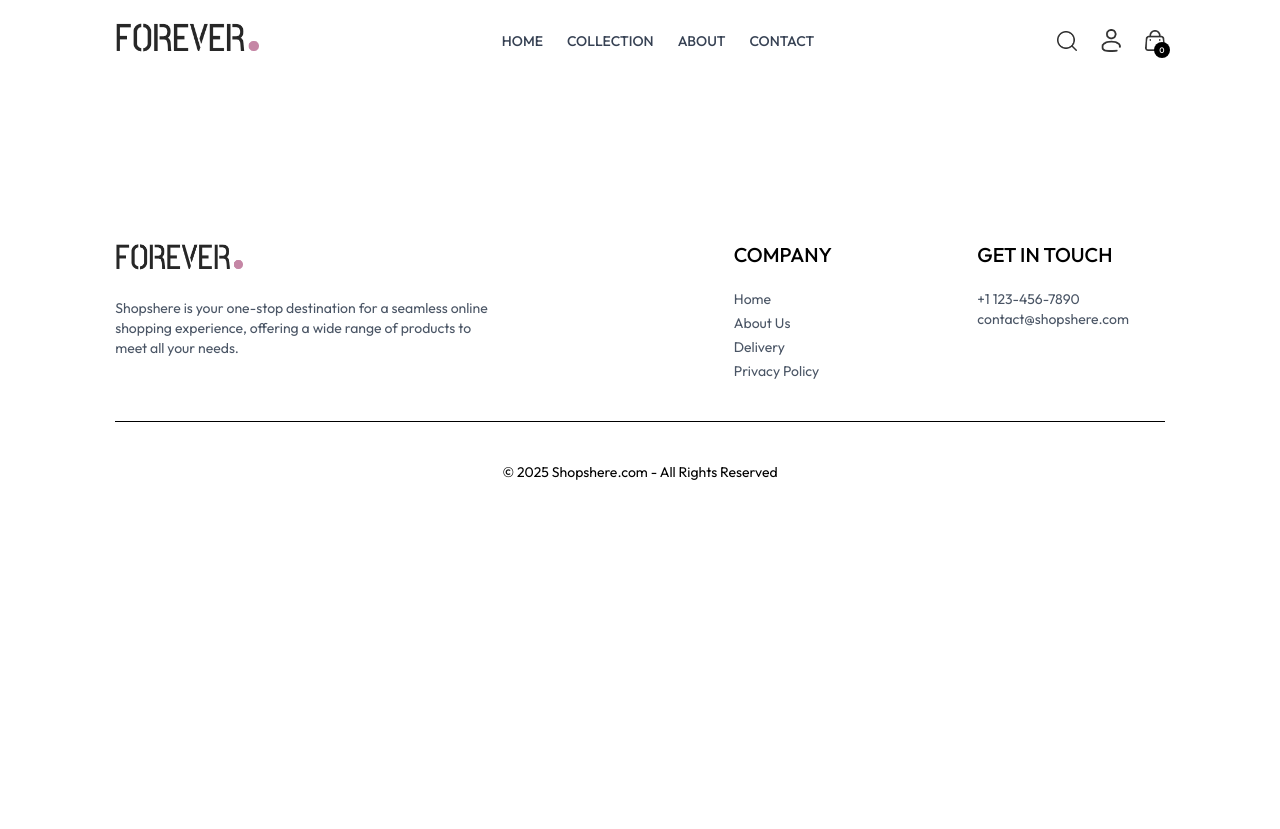
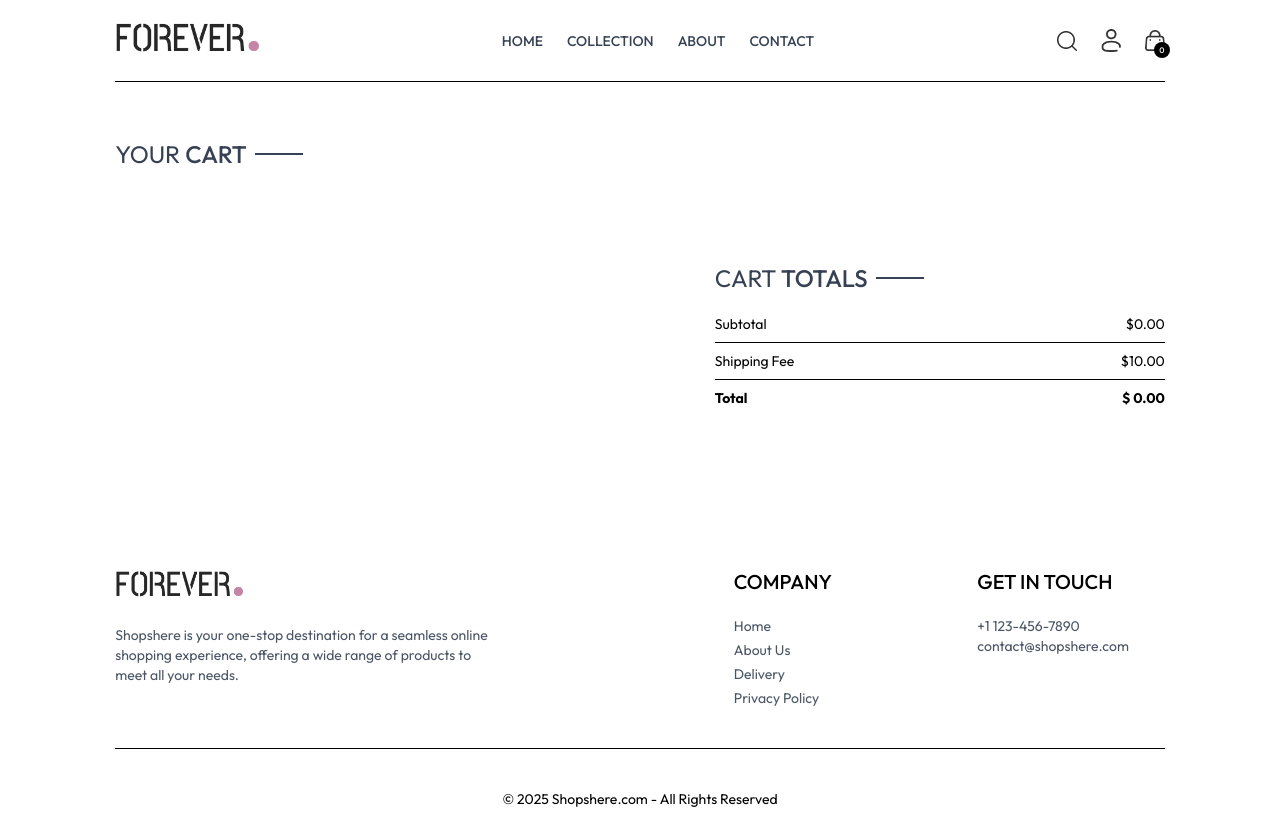
Before and after one commit to Samyam03/ecommerce-website, a React (Vite) app in the folder Desktop/ecommerce-website/frontend/: page /cart in a window 1280 px wide. Before the commit the page ends 800 px from the top, so only its background shows below. Built offline with nearby package versions, Linux system fonts and the light colour scheme.

Commit message:
Cart page completed

```diff
--- /dev/null
+++ b/Desktop/ecommerce-website/frontend/src/components/CartTotal.jsx
@@ -0,0 +1,51 @@
+import React from 'react'
+import { useContext } from 'react'
+import { ShopContext } from '../context/ShopContext'
+import Title from './Title'
+
+const CartTotal = () => {
+
+
+    const{currency,delivery_fee,getCartAmount}= useContext(ShopContext);
+  return (
+    <div className='w-full'>
+        <div className='text-2xl'>
+            <Title  text1={'CART '} text2={'TOTALS'} />
+        </div>
+
+       <div>
+
+        <div className='flex flex-col gap-2 mt-2 text-sm'>
+            <div className='flex justify-between'>
+                <p>
+                    Subtotal
+                </p>
+                <p>
+                    {currency}{getCartAmount()}.00
+                </p>
+            </div>
+            <hr />
+            <div className='flex justify-between'>
+                <p>
+                    Shipping Fee
+                </p>
+                <p>
+                    {currency}{delivery_fee}.00
+                </p>
+            </div>
+            <hr />
+            <div className='flex justify-between'>
+                <b>
+                    Total
+                </b>
+                <b>
+                    {currency} {getCartAmount()===0?0:getCartAmount()+ delivery_fee}.00
+                </b>
+            </div>
+        </div>
+       </div>
+    </div>
+  )
+}
+
+export default CartTotal
--- a/Desktop/ecommerce-website/frontend/src/context/ShopContext.jsx
+++ b/Desktop/ecommerce-website/frontend/src/context/ShopContext.jsx
@@ -56,11 +56,37 @@
         return totalCount;
     }
 
+    const updateQuantity=async(itemId,size,quantity)=>{
+            let cartData=structuredClone(cartItems);
+            cartData[itemId][size]= quantity;
+            setCartItems(cartData);
+
+    }
+
+    const getCartAmount= () =>{
+        let totalAmount =0;
+        for(const items in cartItems){
+            let itemInfo = products.find((product)=>product.id===items);
+            for(const item in cartItems[items]){
+                try{
+                    if(cartItems[items][item]>0){
+                        totalAmount+=itemInfo.price * cartItems[items][item]
+                    }
+                }
+                catch(error){
+
+                }
+            }
+        }
+        return totalAmount;
+    }
+
 
     const value={
         products ,currency, delivery_fee,
         search,setSearch,showSearch,setShowSearch,
-        cartItems,addToCart,getCartCount
+        cartItems,addToCart,getCartCount,updateQuantity,
+        getCartAmount
     }
     return(
         <ShopContext.Provider value={value}>
--- a/Desktop/ecommerce-website/frontend/src/pages/Cart.jsx
+++ b/Desktop/ecommerce-website/frontend/src/pages/Cart.jsx
@@ -1,11 +1,77 @@
 import React from 'react'
+import { useState,useEffect,useContext } from 'react';
+import {ShopContext} from '../context/ShopContext';
+import Title from '../components/Title'
+import { assets } from '../assets/assets';
+import CartTotal from '../components/CartTotal';
 
 const Cart = () => {
+
+  const {products,currency, cartItems,updateQuantity}=useContext(ShopContext);
+
+  const[cartData,setCartData]=useState([])
+
+  useEffect(()=>{
+    const tempData=[];
+    for(const items in cartItems){
+      for(const item in cartItems[items]){
+        if(cartItems[items][item]>0){
+          tempData.push({
+            id:items,
+            size:item,
+            quantity:cartItems[items][item]
+          })
+        }
+      }
+    }
+    setCartData(tempData);
+  },[cartItems])
+
   return (
-    <div>
+    <div className='border-t pt-14'>
 
+      <div className='text-2xl mb-3'>
+          <Title text1={'YOUR '} text2={'CART'} />
+      </div>
+
+      <div>{
+        cartData.map((item,index)=>{
+          const productData = products.find((product)=> product.id===item.id)
+
+          return (
+            <div key={index} className='py-4 border-t border-b text-gray-700 grid grid-cols-[4fr_0.5ft_-0.5fr] sm:grid-cols-[4fr_2fr_0.5fr] items-center gap-4'>
+
+              <div className='flex items-start gap-6'>
+                  <img className='w-16 sm:w-20' src={productData.image[0]} alt="" />
+                  <div>
+                    <p className='text-xs sm:text-lg font-medium'>
+                      {productData.name}
+                    </p>
+                    <div className='flex items-center gap-5 mt-2'>
+                      <p>
+                        {currency} {productData.price}
+                      </p>
+                      <p className='px-2 sm:px-3 sm:py-1 border bg-slate-50 '>
+                        {item.size}
+                      </p>
+                    </div>
+                  </div>
+              </div>
+
+            <input onChange={(event)=>event.target.value===''|| event.target.value==='0'?null:updateQuantity(item.id,item.size,Number(event.target.value))} className='border max-w-10 sm:max-w-20 px-1 sm:px-2 py-1' type="number" min={1} defaultValue={item.quantity} />
+            <img  onClick ={()=>updateQuantity(item.id,item.size,0)}className='w-4 mr-4 sm:w-5 cursor-pointer ' src={assets.bin_icon} alt="" />
+
+            </div>
+          )
+        })
+      } </div>
+      <div className='flex justify-end my-20'>
+        <div className='w-full sm:w-[450px]'>
+          <CartTotal/>
+        </div>
+      </div>
     </div>
   )
 }
 
-export default Cart
+export default Cart;
```
